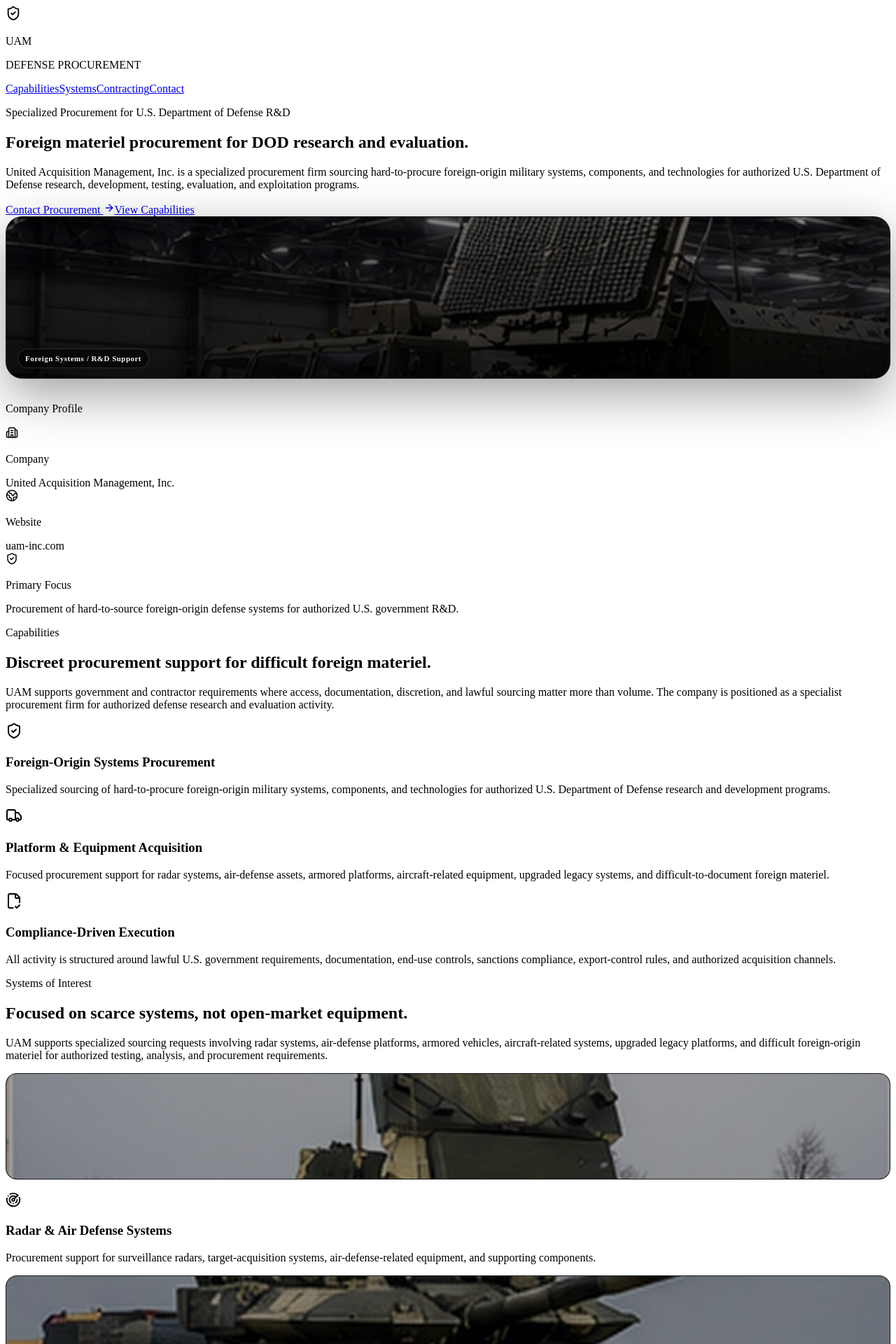
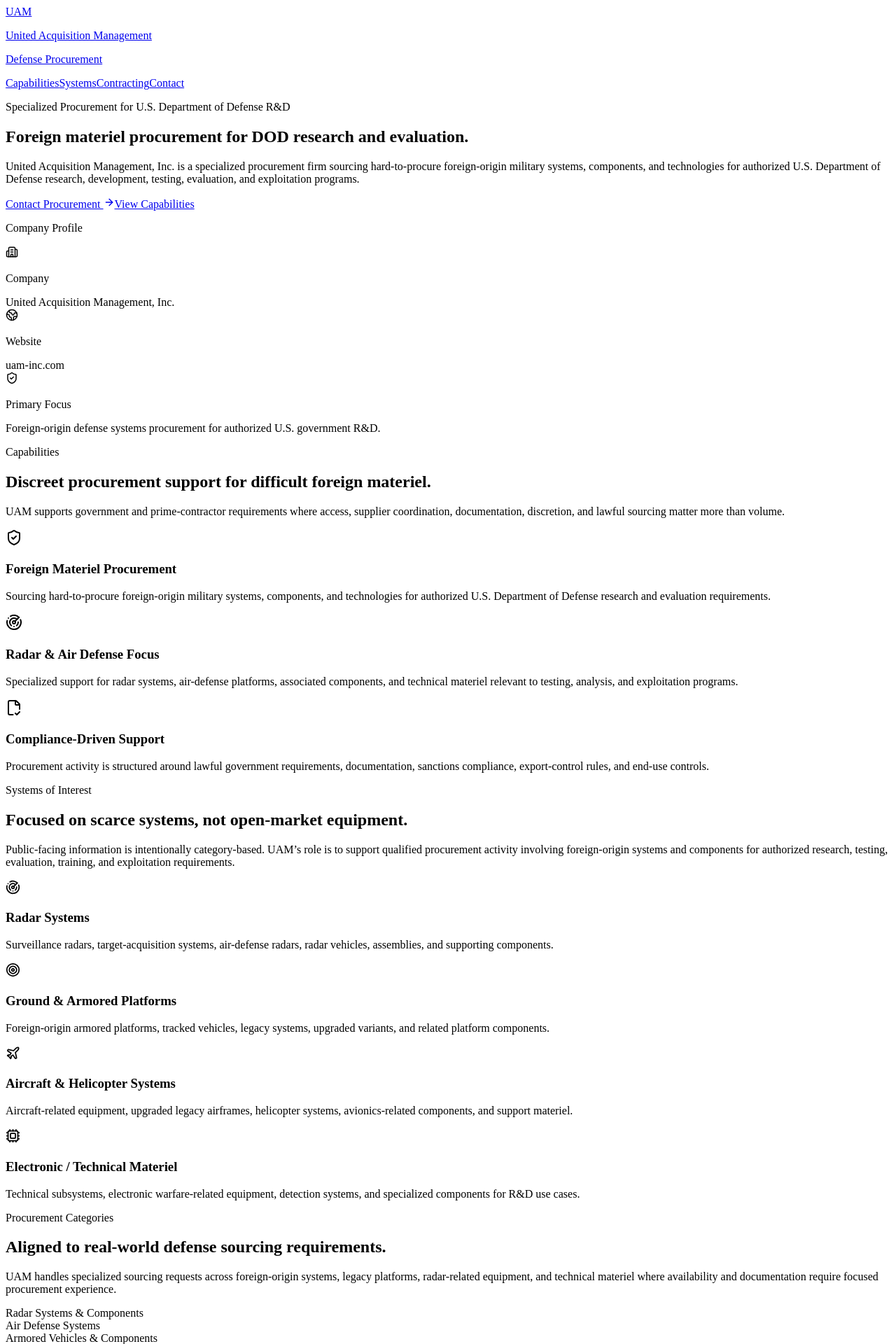
Before and after one commit to dannyzusa/uam-inc, a React (Vite) app: page / in a window 1280 px wide. Shown: the top 1920 px of the page at 70% size. Built offline with nearby package versions, Linux system fonts and the light colour scheme.

Commit message:
Stabilize homepage layout

```diff
--- a/src/App.jsx
+++ b/src/App.jsx
@@ -1,7 +1,6 @@
 import React from "react";
 import {
   ShieldCheck,
-  Truck,
   FileCheck2,
   Mail,
   Phone,
@@ -19,45 +18,41 @@
 const capabilities = [
   {
     icon: ShieldCheck,
-    title: "Foreign-Origin Systems Procurement",
-    text: "Specialized sourcing of hard-to-procure foreign-origin military systems, components, and technologies for authorized U.S. Department of Defense research and development programs.",
+    title: "Foreign Materiel Procurement",
+    text: "Sourcing hard-to-procure foreign-origin military systems, components, and technologies for authorized U.S. Department of Defense research and evaluation requirements.",
   },
   {
-    icon: Truck,
-    title: "Platform & Equipment Acquisition",
-    text: "Focused procurement support for radar systems, air-defense assets, armored platforms, aircraft-related equipment, upgraded legacy systems, and difficult-to-document foreign materiel.",
+    icon: Radar,
+    title: "Radar & Air Defense Focus",
+    text: "Specialized support for radar systems, air-defense platforms, associated components, and technical materiel relevant to testing, analysis, and exploitation programs.",
   },
   {
     icon: FileCheck2,
-    title: "Compliance-Driven Execution",
-    text: "All activity is structured around lawful U.S. government requirements, documentation, end-use controls, sanctions compliance, export-control rules, and authorized acquisition channels.",
+    title: "Compliance-Driven Support",
+    text: "Procurement activity is structured around lawful government requirements, documentation, sanctions compliance, export-control rules, and end-use controls.",
   },
 ];
 
 const systems = [
   {
     icon: Radar,
-    title: "Radar & Air Defense Systems",
-    image: "/images/system-radar.jpg",
-    text: "Procurement support for surveillance radars, target-acquisition systems, air-defense-related equipment, and supporting components.",
+    title: "Radar Systems",
+    text: "Surveillance radars, target-acquisition systems, air-defense radars, radar vehicles, assemblies, and supporting components.",
   },
   {
     icon: Target,
-    title: "Armored & Ground Platforms",
-    image: "/images/system-armor.jpg",
-    text: "Support for armored vehicles, legacy tracked platforms, subsystems, and related foreign-origin equipment for evaluation and exploitation needs.",
+    title: "Ground & Armored Platforms",
+    text: "Foreign-origin armored platforms, tracked vehicles, legacy systems, upgraded variants, and related platform components.",
   },
   {
     icon: Plane,
-    title: "Aircraft & Aviation Systems",
-    image: "/images/system-aircraft.jpg",
-    text: "Focused sourcing support for foreign-origin aircraft-related equipment, helicopter systems, upgraded legacy airframes, and supporting hardware.",
+    title: "Aircraft & Helicopter Systems",
+    text: "Aircraft-related equipment, upgraded legacy airframes, helicopter systems, avionics-related components, and support materiel.",
   },
   {
     icon: Cpu,
     title: "Electronic / Technical Materiel",
-    image: "/images/system-electronics.jpg",
-    text: "Assistance with hard-to-source technical equipment, subsystems, and specialized components relevant to testing, analysis, and R&D programs.",
+    text: "Technical subsystems, electronic warfare-related equipment, detection systems, and specialized components for R&D use cases.",
   },
 ];
 
@@ -76,31 +71,29 @@
   "Requirement Review",
   "Source Identification",
   "Availability Verification",
-  "Documentation & Compliance Screening",
-  "Procurement Coordination",
-  "Delivery Support",
+  "Supplier Coordination",
+  "Documentation Review",
+  "Procurement Support",
 ];
 
 export default function App() {
   return (
     <main className="site-shell">
-      <section className="hero-section">
+      <section id="home" className="hero-section">
         <div className="hero-bg" />
         <div className="hero-grid-overlay" />
 
         <div className="container hero-inner">
           <header className="top-nav">
-            <div className="brand-wrap">
-              <div className="brand-icon">
-                <ShieldCheck size={22} />
+            <a className="brand-wrap" href="#home" aria-label="UAM homepage">
+              <div className="brand-mark">UAM</div>
+              <div>
+                <p className="brand-name">United Acquisition Management</p>
+                <p className="brand-subtitle">Defense Procurement</p>
               </div>
-              <div>
-                <p className="brand-name">UAM</p>
-                <p className="brand-subtitle">DEFENSE PROCUREMENT</p>
-              </div>
-            </div>
+            </a>
 
-            <nav className="nav-links">
+            <nav className="nav-links" aria-label="Main navigation">
               <a href="#capabilities">Capabilities</a>
               <a href="#systems">Systems</a>
               <a href="#contracting">Contracting</a>
@@ -108,17 +101,19 @@
             </nav>
           </header>
 
-          <div className="hero-grid">
+          <div className="hero-content">
             <motion.div
               initial={{ opacity: 0, y: 18 }}
               animate={{ opacity: 1, y: 0 }}
-              transition={{ duration: 0.6 }}
+              transition={{ duration: 0.55 }}
             >
               <p className="eyebrow">
                 Specialized Procurement for U.S. Department of Defense R&amp;D
               </p>
 
-              <h1>Foreign materiel procurement for DOD research and evaluation.</h1>
+              <h1>
+                Foreign materiel procurement for DOD research and evaluation.
+              </h1>
 
               <p className="hero-copy">
                 United Acquisition Management, Inc. is a specialized procurement
@@ -138,19 +133,12 @@
               </div>
             </motion.div>
 
-            <motion.div
-              initial={{ opacity: 0, scale: 0.96 }}
-              animate={{ opacity: 1, scale: 1 }}
-              transition={{ duration: 0.7, delay: 0.1 }}
-              className="hero-side"
+            <motion.aside
+              initial={{ opacity: 0, y: 18 }}
+              animate={{ opacity: 1, y: 0 }}
+              transition={{ duration: 0.55, delay: 0.08 }}
+              className="profile-card"
             >
-              <div className="hero-image-card">
-                <img src="/images/hero-radar.jpg" alt="Foreign-origin radar system" />
-                <div className="image-kicker">Foreign Systems / R&amp;D Support</div>
-              </div>
-
-              <div className="profile-card">
-                <div className="profile-inner">
               <p className="card-label">Company Profile</p>
 
               <InfoRow
@@ -164,11 +152,9 @@
               <InfoRow
                 icon={ShieldCheck}
                 title="Primary Focus"
-                    text="Procurement of hard-to-source foreign-origin defense systems for authorized U.S. government R&D."
+                text="Foreign-origin defense systems procurement for authorized U.S. government R&D."
               />
-                </div>
-              </div>
-            </motion.div>
+            </motion.aside>
           </div>
         </div>
       </section>
@@ -178,10 +164,9 @@
           <p className="section-label">Capabilities</p>
           <h2>Discreet procurement support for difficult foreign materiel.</h2>
           <p>
-            UAM supports government and contractor requirements where access,
-            documentation, discretion, and lawful sourcing matter more than
-            volume. The company is positioned as a specialist procurement firm
-            for authorized defense research and evaluation activity.
+            UAM supports government and prime-contractor requirements where
+            access, supplier coordination, documentation, discretion, and lawful
+            sourcing matter more than volume.
           </p>
         </div>
 
@@ -202,47 +187,48 @@
         </div>
       </section>
 
-      <section id="systems" className="container section">
-        <div className="section-head">
+      <section id="systems" className="band-section">
+        <div className="container split-grid">
+          <div>
             <p className="section-label">Systems of Interest</p>
             <h2>Focused on scarce systems, not open-market equipment.</h2>
             <p>
-            UAM supports specialized sourcing requests involving radar systems,
-            air-defense platforms, armored vehicles, aircraft-related systems,
-            upgraded legacy platforms, and difficult foreign-origin materiel for
-            authorized testing, analysis, and procurement requirements.
+              Public-facing information is intentionally category-based. UAM’s
+              role is to support qualified procurement activity involving
+              foreign-origin systems and components for authorized research,
+              testing, evaluation, training, and exploitation requirements.
             </p>
           </div>
 
-        <div className="systems-grid">
+          <div className="systems-list">
             {systems.map((item) => {
               const Icon = item.icon;
 
               return (
-              <article className="system-card" key={item.title}>
-                <div className="system-image">
-                  <img src={item.image} alt={item.title} />
+                <article className="system-row" key={item.title}>
+                  <div className="system-icon">
+                    <Icon size={21} />
                   </div>
-                <div className="system-icon">
-                  <Icon size={22} />
-                </div>
+                  <div>
                     <h3>{item.title}</h3>
                     <p>{item.text}</p>
+                  </div>
                 </article>
               );
             })}
           </div>
+        </div>
       </section>
 
-      <section className="band-section">
-        <div className="container split-grid">
-          <div>
+      <section className="container section">
+        <div className="section-head">
           <p className="section-label">Procurement Categories</p>
           <h2>Aligned to real-world defense sourcing requirements.</h2>
           <p>
-              Public-facing information is intentionally category-based. UAM’s
-              role is to support qualified procurement activity with discretion,
-              supplier coordination, and compliance-minded execution.
+            UAM handles specialized sourcing requests across foreign-origin
+            systems, legacy platforms, radar-related equipment, and technical
+            materiel where availability and documentation require focused
+            procurement experience.
           </p>
         </div>
 
@@ -252,7 +238,6 @@
               {category}
             </div>
           ))}
-          </div>
         </div>
       </section>
 
@@ -270,8 +255,8 @@
             </p>
           </div>
 
-          <div className="todo-card">
-            <p className="todo-title">Company Information</p>
+          <div className="facts-card">
+            <p className="facts-title">Company Information</p>
             <ul>
               <li>United Acquisition Management, Inc.</li>
               <li>Florida Profit Corporation</li>
@@ -289,9 +274,10 @@
           <p className="section-label">Procurement Process</p>
           <h2>Structured, disciplined, and requirement-driven.</h2>
           <p>
-            UAM’s value lies in identifying difficult supply paths, validating
-            availability, coordinating procurement activity, and supporting the
-            documentation standards expected in defense-facing sourcing.
+            The company’s value lies in identifying difficult supply paths,
+            validating availability, coordinating supplier communication, and
+            supporting the documentation standards expected in defense-facing
+            procurement.
           </p>
         </div>
 
```
Lines whose indentation alone changed are shown as unchanged.
